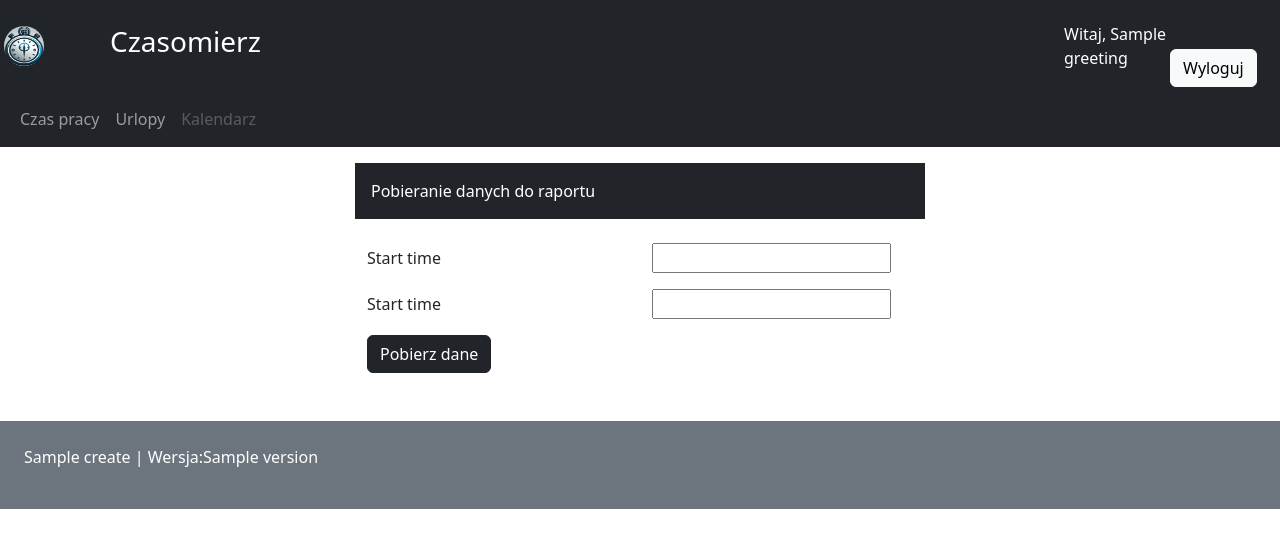
After one commit to CzarnyPawel/Czasomierz, a Django app: template Czasomierz_app/templates/worklog_report.html in a window 1280 px wide. The commit adds this page. Shown: the top 548 px of the page. Run offline with Django 5.2, Linux system fonts and the light colour scheme; the template is opened without the code that fills it: most values are stand-ins (such as "Sample title", 1, 10 or a date in 2020); form fields are guessed from the names that the template uses.

Commit message:
Added report view, template, form, urls. Update register_time.html

```diff
--- a/Czasomierz/settings.py
+++ b/Czasomierz/settings.py
@@ -101,7 +101,7 @@ AUTH_PASSWORD_VALIDATORS = [
 # Internationalization
 # https://docs.djangoproject.com/en/5.1/topics/i18n/
 
-LANGUAGE_CODE = 'en-us'
+LANGUAGE_CODE = 'pl'
 
 TIME_ZONE = 'UTC'
 
--- a/Czasomierz/urls.py
+++ b/Czasomierz/urls.py
@@ -30,4 +30,6 @@ urlpatterns = [
     path('end-time404/', czas_views.WorkLogEndTime404.as_view(), name='worklog404'),
     path('end-time-multi/', czas_views.WorkLogEndTimeMulti.as_view()),
     path('delete-time/<int:pk>/', czas_views.WorkLogEndTimeMultiDelete.as_view(), name='delete_time'),
+    path('report/', czas_views.WorkLogReportView.as_view(), name='report'),
+    path('show-report/', czas_views.WorkLogReportShow.as_view(), name='show_report'),
 ]
--- a/Czasomierz_app/templates/register_time.html
+++ b/Czasomierz_app/templates/register_time.html
@@ -38,7 +38,8 @@
     <br><br>
 <div class="row d-flex align-items-center">
     <div class="col-sm-1"></div>
-    <div class="col-sm-4"><button type="button" class="btn btn-secondary button_worklog"><h4>Raporty</h4></button></div>
+    <div class="col-sm-4"><a class="btn btn-secondary button_worklog" href="{% url 'report' %}"><h4><p class="button2">
+        Raporty</p></h4></a></div>
     <div class="col-sm-2"></div>
     <div class="col-sm-4"><button type="button" class="btn btn-primary button_worklog"><h4>Akceptacje</h4></button></div>
 </div>
--- /dev/null
+++ b/Czasomierz_app/templates/worklog_report.html
@@ -0,0 +1,53 @@
+{% extends 'base.html' %}
+{% block title %}Czasomierz - Raport czasu pracy{% endblock title %}
+{% block button1 %}Witaj, {{ greeting }}{% endblock button1 %}
+{% block button2 %}<a href="{% url 'logout' %}" class="btn btn-light">Wyloguj</a>{% endblock button2 %}
+{% block menu %}
+    <nav class="navbar navbar-expand-sm bg-dark navbar-dark">
+        <div class="container-fluid">
+            <ul class="navbar-nav">
+                <li class="nav-item">
+                    <a class="nav-link" href="{% url 'worklog' %}">Czas pracy</a>
+                </li>
+                <li class="nav-item">
+                    <a class="nav-link" href="#">Urlopy</a>
+                </li>
+                <li class="nav-item">
+                    <a class="nav-link disabled" href="#">Kalendarz</a>
+                </li>
+            </ul>
+        </div>
+    </nav>
+{% endblock menu %}
+{% block content %}
+    <div class="row">
+        <div class="col-sm-3"></div>
+        <div class="col-sm-6 p-3 bg-dark text-white">Pobieranie danych do raportu</div>
+    </div><br>
+	<form method="post">
+        {% csrf_token %}
+        <div class="row mb-3 align-items-center">
+            <div class="col-sm-3"></div>
+            <div class="col-sm-3"><label for="{{ form.start_time.id_for_label }}">{{ form.start_time.label }}</label></div>
+            <div class="col-sm-4">{{ form.start_time }}</div>
+        </div>
+
+    <div class="row mb-3 align-items-center">
+            <div class="col-sm-3"></div>
+            <div class="col-sm-3"><label for="{{ form.end_time.id_for_label }}">{{ form.start_time.label }}</label></div>
+            <div class="col-sm-4">{{ form.end_time }}</div>
+        </div>
+        <div class="row">
+            <div class="col-sm-3"></div>
+            <div class="col-sm-1"><input type="submit" class="btn btn-dark" value="Pobierz dane"></div>
+        </div>
+    </form>
+    <div class="row">
+        {% if form.non_field_errors %}
+            {% for error in form.non_field_errors %}
+                <div class="col-sm-3"></div>
+                <p class="text-danger col-sm-5">{{ error }}</p>
+            {% endfor %}
+        {% endif %}
+    </div>
+{% endblock content %}
```
Also changed, not shown: Czasomierz_app/forms.py (+12 -0 lines), Czasomierz_app/templates/worklog_report_show.html (added, +47 -0 lines), Czasomierz_app/views.py (+56 -2 lines).
